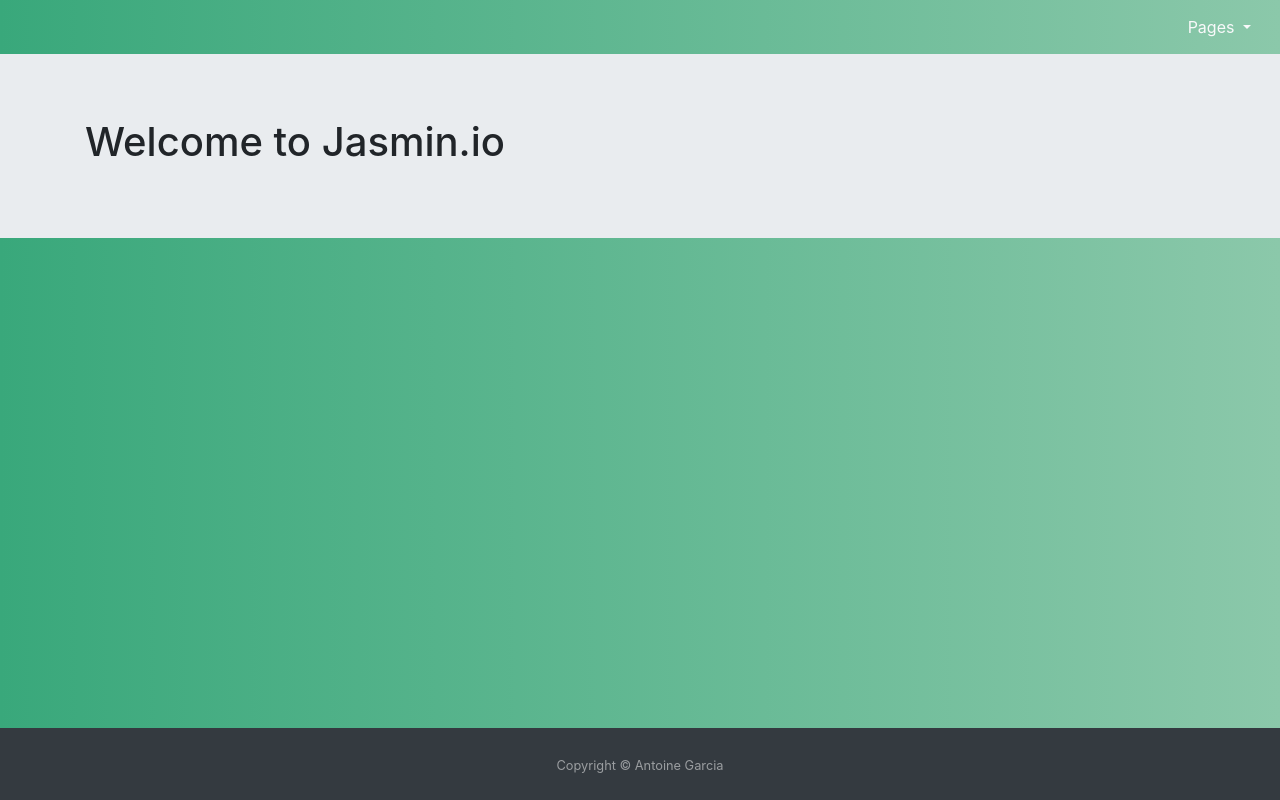
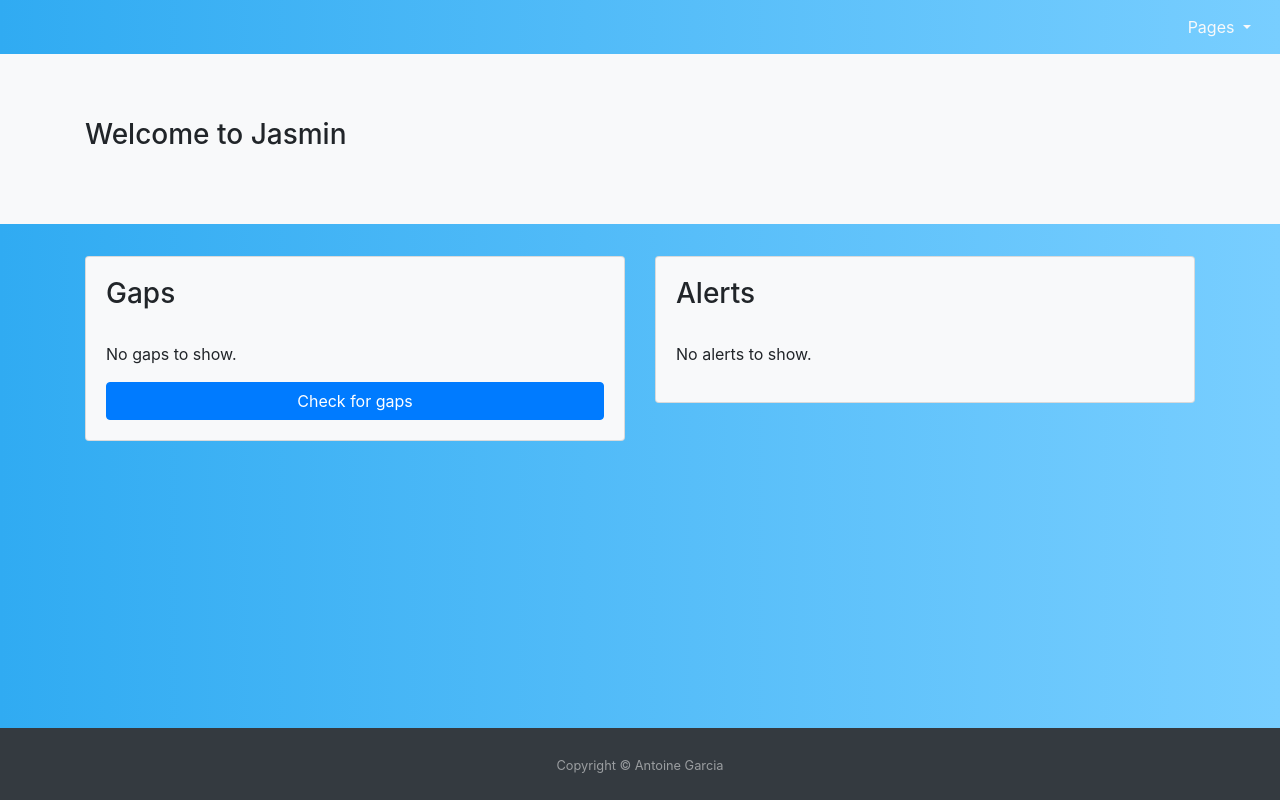
Before and after one commit to antoinewg/jasmin, a Django app: page / in a window 1280 px wide. Run offline with Django 3.2, Linux system fonts and the light colour scheme; some libraries are stand-ins or nearby versions.

Commit message:
Add Button

```diff
--- a/equities/static/css/style.css
+++ b/equities/static/css/style.css
@@ -20,8 +20,8 @@ img {
 /* Other Classes for Page Styling */
 
 body {
-  background: #39a87b;
-  background: linear-gradient(to right, #39a87b, #8bc8aa);
+  background: #30abf2;
+  background: linear-gradient(to right, #30abf2, #78ceff);
 }
 
 /* Overwrite properties */
--- a/jasmin/settings.py
+++ b/jasmin/settings.py
@@ -39,6 +39,7 @@ INSTALLED_APPS = [
     "django.contrib.messages",
     "django.contrib.staticfiles",
     "equities",
+    "django_static_fontawesome",
 ]
 
 MIDDLEWARE = [
--- a/templates/base.html
+++ b/templates/base.html
@@ -1,10 +1,15 @@
 <!DOCTYPE html>
 <html>
   <head>
-    <title>Python Getting Started on Heroku</title>
+    <title>Jasmin.io</title>
     {% load static %}
     <link rel="icon" href="{% static 'images/favicon.ico' %}" />
-
+    <link rel="stylesheet" href="{% static 'css/style.css' %}" />
+    <link
+      rel="stylesheet"
+      type="text/css"
+      href="{% static 'fontawesome/css/all.min.css' %}"
+    />
     <!-- Load bootstrap -->
     <link
       rel="stylesheet"
@@ -13,7 +18,6 @@
     <script src="https://ajax.googleapis.com/ajax/libs/jquery/3.4.1/jquery.min.js"></script>
     <script src="https://cdnjs.cloudflare.com/ajax/libs/popper.js/1.16.0/umd/popper.min.js"></script>
     <script src="https://maxcdn.bootstrapcdn.com/bootstrap/4.4.1/js/bootstrap.min.js"></script>
-    <link rel="stylesheet" href="{% static 'css/style.css' %}" />
   </head>
   <body class="d-flex flex-column">
     <div id="page-content">
--- a/templates/index.html
+++ b/templates/index.html
@@ -1,10 +1,53 @@
 {% extends "base.html" %} {% load static %} {% block content %}
+<div class="jumbotron bg-light">
+  <div class="container">
+    <h3>Welcome to Jasmin</h3>
+  </div>
+</div>
 
-<div class="jumbotron">
-  <div class="container">
-    <h1>
-      Welcome to Jasmin.io
-    </h1>
+<div class="container">
+  <div class="row">
+    <div class="col-sm-6">
+      <div class="card bg-light">
+        <div class="card-body">
+          <h3>Gaps</h3>
+
+          <br />
+
+          {% for gap in gaps %}
+          <h6>
+            <span class="badge badge-secondary">{{ gap.priority }}</span>
+          </h6>
+          {% empty %}
+          <p class="empty">No gaps to show.</p>
+          {% endfor %}
+
+          <button type="button" class="btn btn-primary btn-block">
+            Check for gaps
+          </button>
+        </div>
+      </div>
+
+      <!-- Useful for responsiveness to add space between cards -->
+      <br />
+    </div>
+
+    <div class="col-sm-6">
+      <div class="card bg-light">
+        <div class="card-body">
+          <h3>Alerts</h3>
+          <br />
+
+          {% for alert in alerts %}
+          <h6>
+            <span class="badge badge-secondary">{{ alert.priority }}</span>
+          </h6>
+          {% empty %}
+          <p class="empty">No alerts to show.</p>
+          {% endfor %}
+        </div>
+      </div>
+    </div>
   </div>
 </div>
 {% endblock %}
```
Also changed, not shown: other parts of equities/static/css/style.css (+3 -64 lines).
